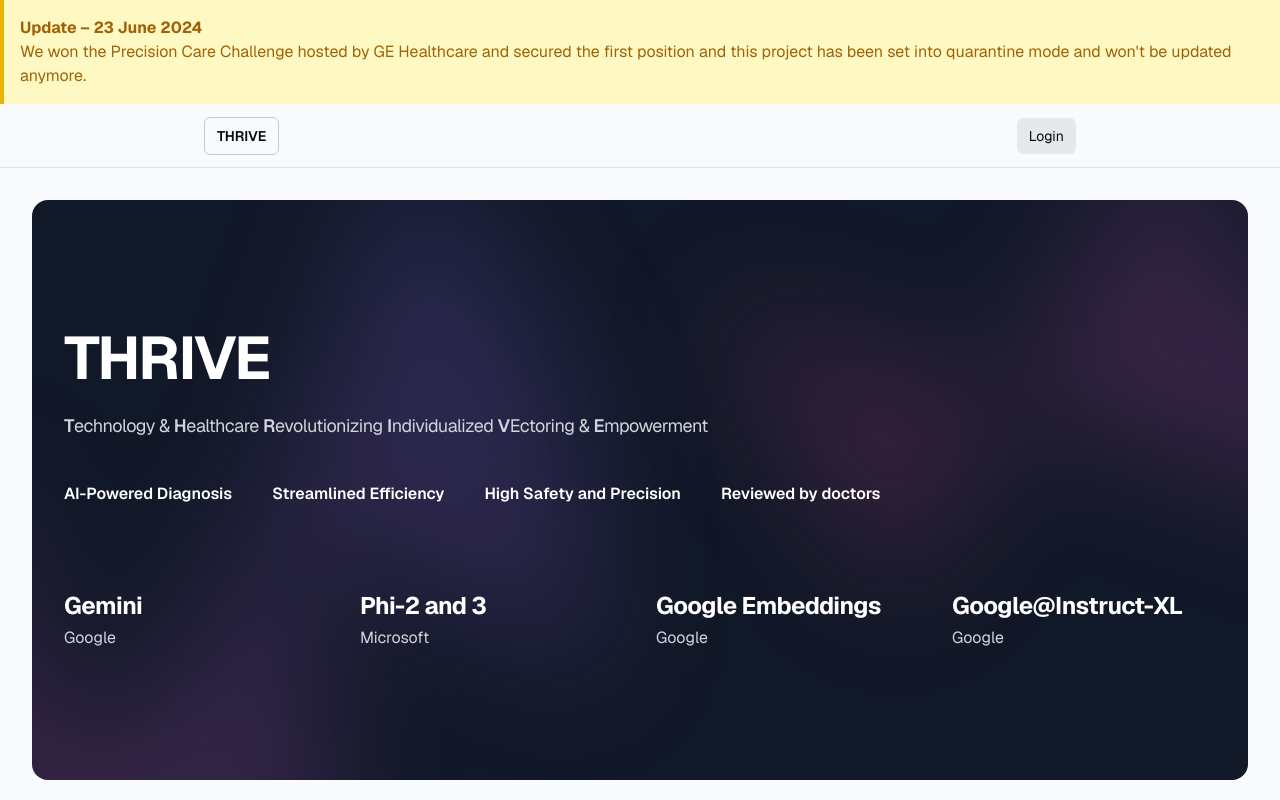
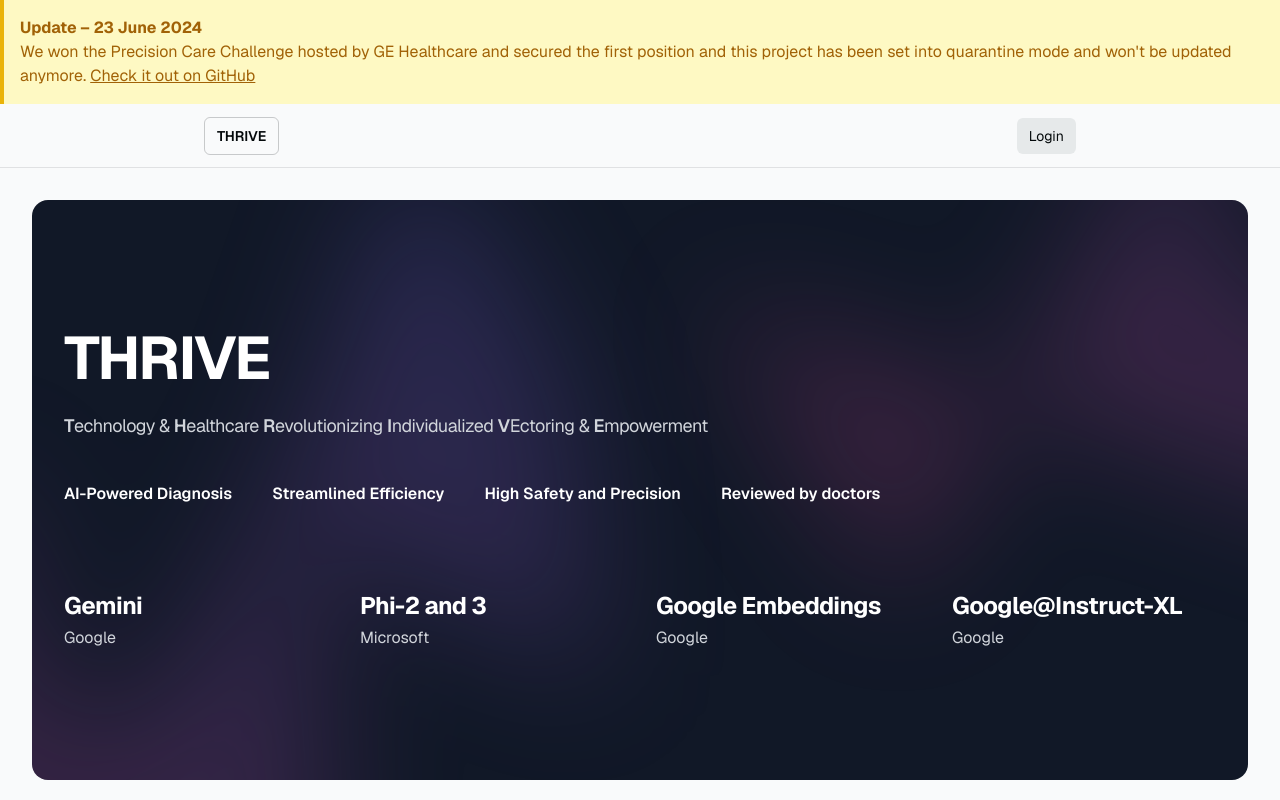
Before and after one commit to tejxv/med-ai, a Next.js app: page / in a window 1280 px wide. Shown: the top 800 px of the page. Built offline with nearby package versions, Linux system fonts and the light colour scheme; no server answers.

Commit message:
feat: Add quarantine mode alert and GitHub link to layout.tsx

```diff
--- a/app/layout.tsx
+++ b/app/layout.tsx
@@ -30,7 +30,15 @@
             <p>
               We won the Precision Care Challenge hosted by GE Healthcare and
               secured the first position and this project has been set into
-              quarantine mode and won't be updated anymore.
+              quarantine mode and won't be updated anymore.{" "}
+              <a
+                href="https://github.com/tejxv/med-ai"
+                target="_blank"
+                rel="noopener noreferrer"
+                className="underline"
+              >
+                Check it out on GitHub
+              </a>
             </p>
           </div>
           <Nav />
```
